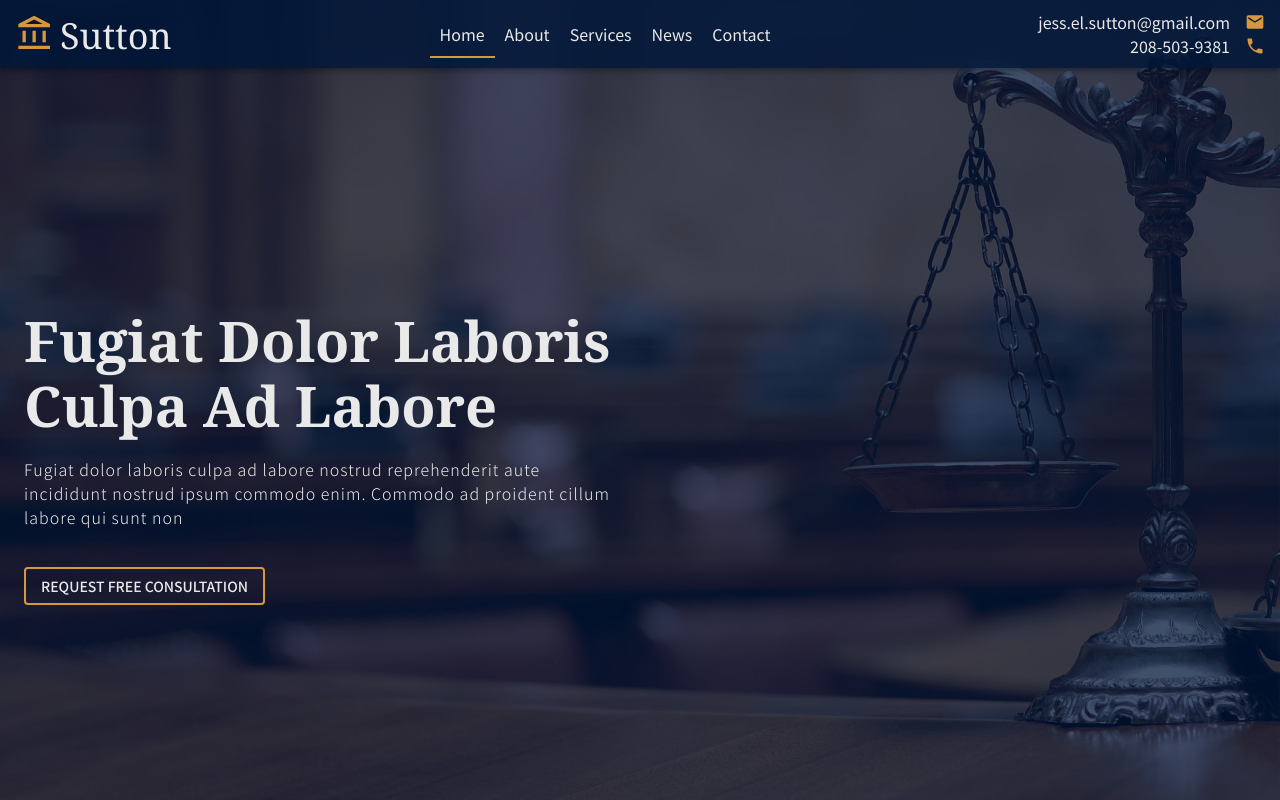
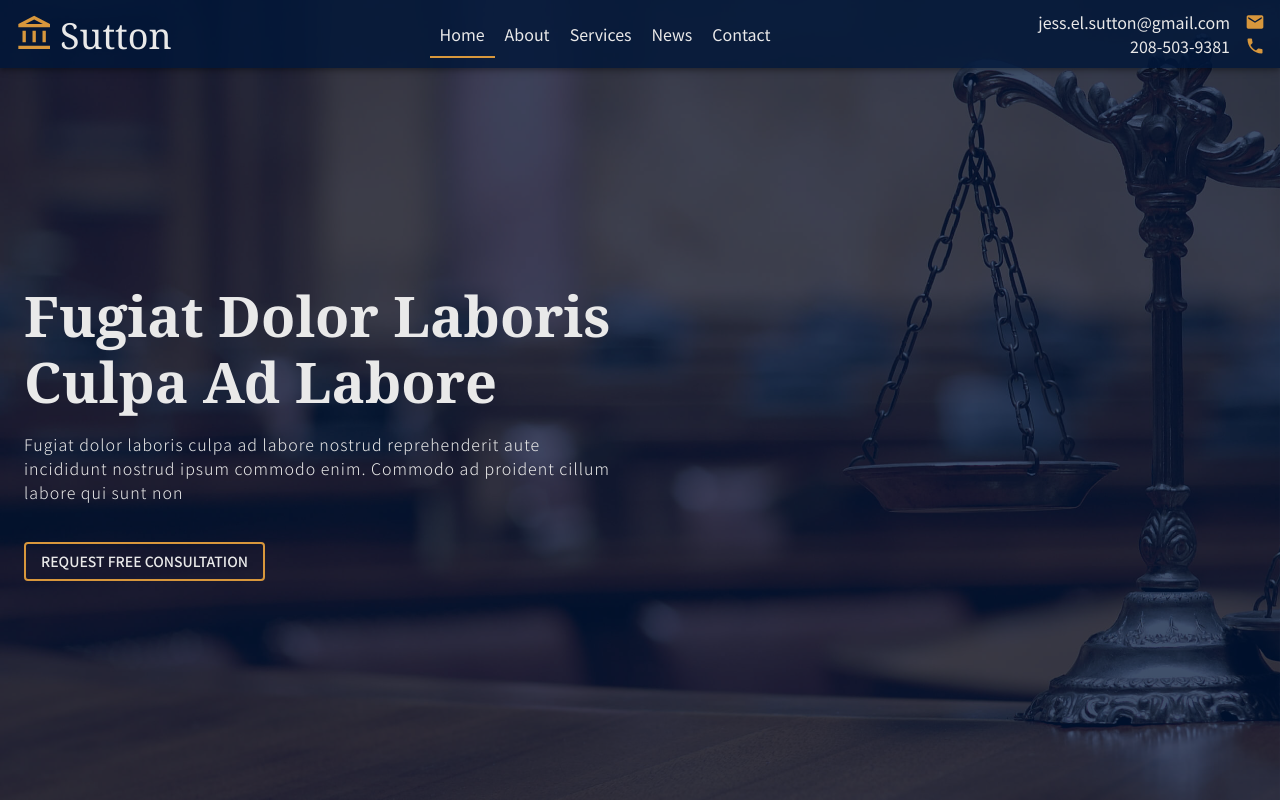
Before and after one commit to pmitch242/jessica-sutton, a React (Create React App) app: page / in a window 1280 px wide. Shown: the top 800 px of the page. Built offline with nearby package versions, Linux system fonts and the light colour scheme.

Commit message:
adjusted margins

```diff
--- a/src/components/Home/Intro.js
+++ b/src/components/Home/Intro.js
@@ -4,7 +4,7 @@ import { makeStyles, Typography, Button, Container } from '@material-ui/core';
 const useStyle = makeStyles({
     container: {
         maxWidth: '600px',
-        margin: '25% 0',
+        margin: '23% 0',
         color: '#e9e9e9',
     },
     button: {
--- a/src/components/Navbar/nav.css
+++ b/src/components/Navbar/nav.css
@@ -12,7 +12,6 @@
 .navbar .navlinks a{
     color: #e9e9e9;
     text-decoration: none;
-    /* margin-right: 10px; */
     padding: 10px;
 }
 
@@ -21,7 +20,6 @@
 }
 
 .navbar .navlinks a.active{
-    /* color: #d8973c; */
     border-bottom: #d8973c 2px solid;
 }
 
```
